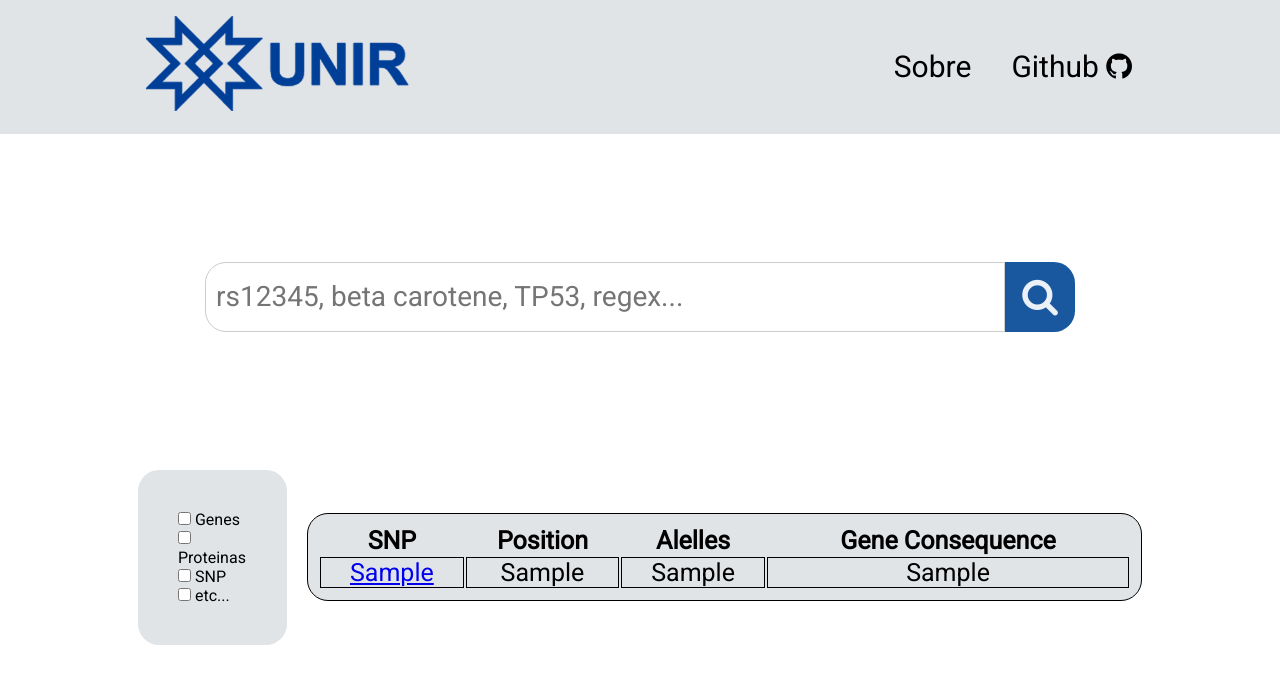
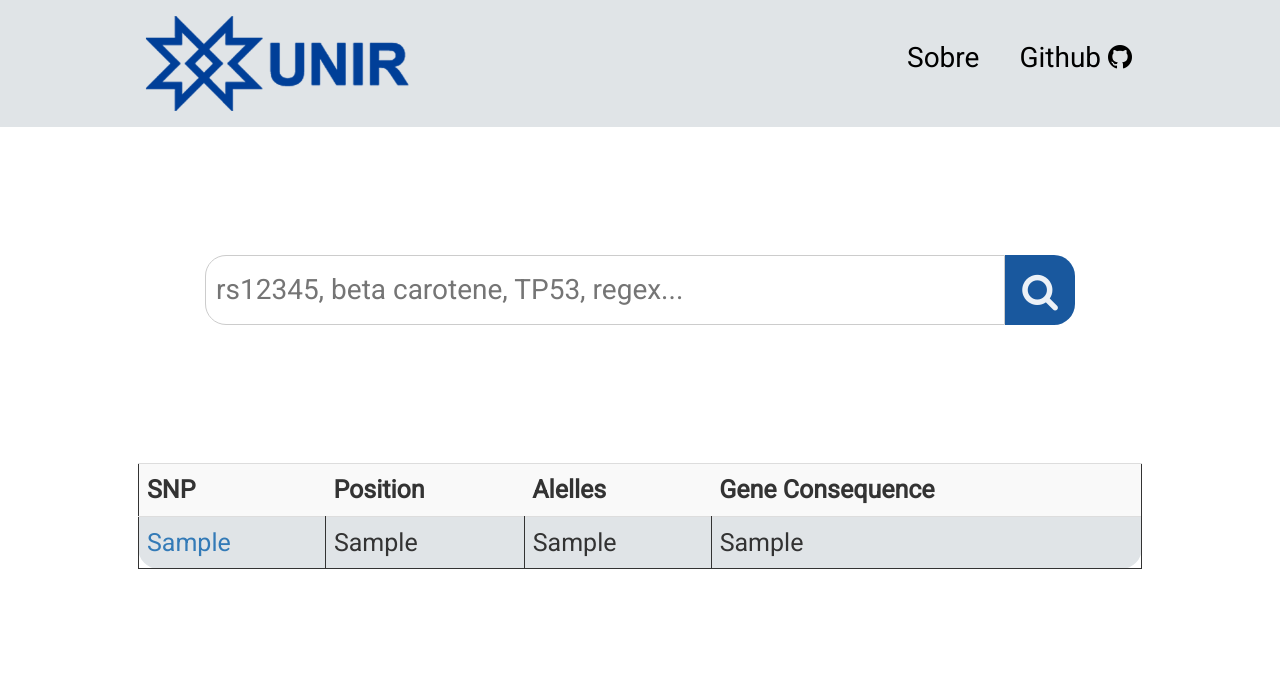
Before and after one commit to unir-dacc/vanda, a Django app: page / in a window 1280 px wide. Shown: the top 684 px of the page. Run offline with Django 4.2, Linux system fonts and the light colour scheme; tables that the repository leaves empty hold one stand-in row (values such as "Sample post"); a database or web service that is not in the repository returns one stand-in record (values such as "Sample title"); data that the repository does not hold is empty.

Commit message:
feature: add bootstrap framework

```diff
--- a/web/static/web/style.css
+++ b/web/static/web/style.css
@@ -91,7 +91,7 @@
 	width: 100%;
 	height: 100%;
 	background-color: #e0e4e7;
-	border-radius: 21px;
+	border-radius: 21px 21px;
 	padding: 10px;
 	margin: 10px;
 	align-text: center;
@@ -99,7 +99,6 @@
 
 #main-table,
 td {
-	text-align: center;
 	border: 1px, solid;
 }
 
--- a/web/templates/web/index.html
+++ b/web/templates/web/index.html
@@ -20,6 +20,7 @@
             rel="stylesheet"
             href="https://cdnjs.cloudflare.com/ajax/libs/font-awesome/4.7.0/css/font-awesome.min.css"
         />
+        <link rel="stylesheet" href="https://cdn.jsdelivr.net/npm/bootstrap@3.4.1/dist/css/bootstrap.min.css" integrity="sha384-HSMxcRTRxnN+Bdg0JdbxYKrThecOKuH5zCYotlSAcp1+c8xmyTe9GYg1l9a69psu" crossorigin="anonymous">
     </head>
     <body>
         <header class="site-header">
@@ -53,15 +54,7 @@
                 </div>
                 <div class="filter-and-table-container">
                     {% if list_response %}
-                        <div class="filter-list">
-                            <ul>
-                                <li><input type="checkbox" /> Genes</li>
-                                <li><input type="checkbox" /> Proteinas</li>
-                                <li><input type="checkbox" /> SNP</li>
-                                <li><input type="checkbox" /> etc...</li>
-                            </ul>
-                        </div>
-                        <table id="main-table">
+                        <table id="main-table" class="table table-striped">
                             <tr>
                                 <th>SNP</th>
                                 <th>Position</th>
```
